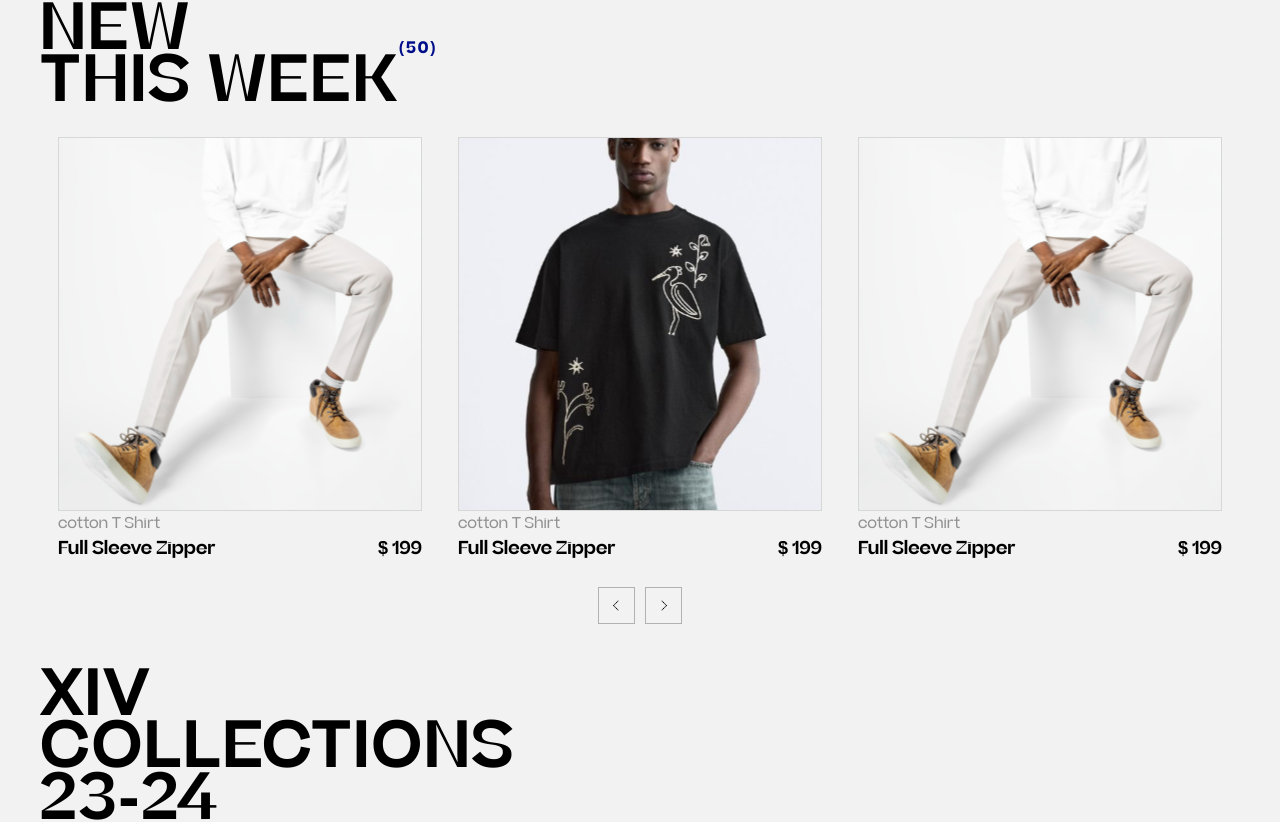
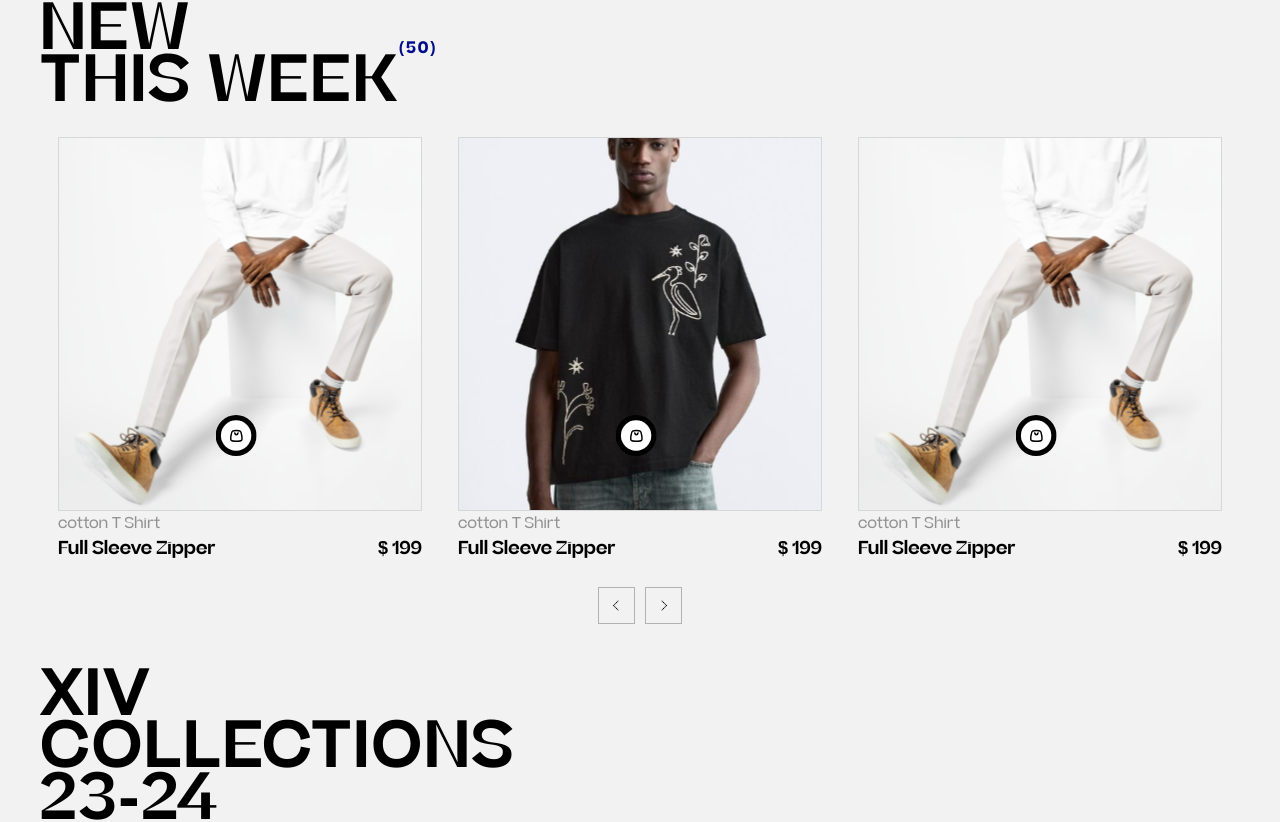
Before and after one commit to julio2116/loja, a React (Vite) app in the folder front/: page / in a window 1280 px wide. Shown: the part 726-1548 px from the top of the page. Built offline with nearby package versions, Linux system fonts and the light colour scheme.

Commit message:
Inicio da adição dos botoes de favoritos e adicionar ao carrinho

```diff
--- a/front/src/components/Card.jsx
+++ b/front/src/components/Card.jsx
@@ -1,11 +1,12 @@
 import { useMediaQuery } from "usehooks-ts";
+import cart from "../assets/imagens/cart.svg";
 
 const Card = ({ img, details, inline }) => {
   const desktop = useMediaQuery("(min-width: 1024px)");
   return (
     <>
       <div
-        className={`tracking-normal min-w-[45%] ${
+        className={`tracking-normal min-w-[45%] relative ${
           inline
             ? "lg:min-w-[46%] lg:mx-[2%] 2xl:min-w-[29.33%]"
             : "lg:min-w-[30.33%] lg:mx-[1.5%] 2xl:min-w-[22%]"
@@ -23,6 +24,9 @@ const Card = ({ img, details, inline }) => {
               <span>Full Sleeve Zipper</span>
               <span>$ 199</span>
             </div>
+            <div className="absolute bottom-[25%] w-[20%] left-[53.3%] translate-x-[-50%]">
+              <img src={cart} alt="" />
+            </div>
           </>
         )}
       </div>
```
